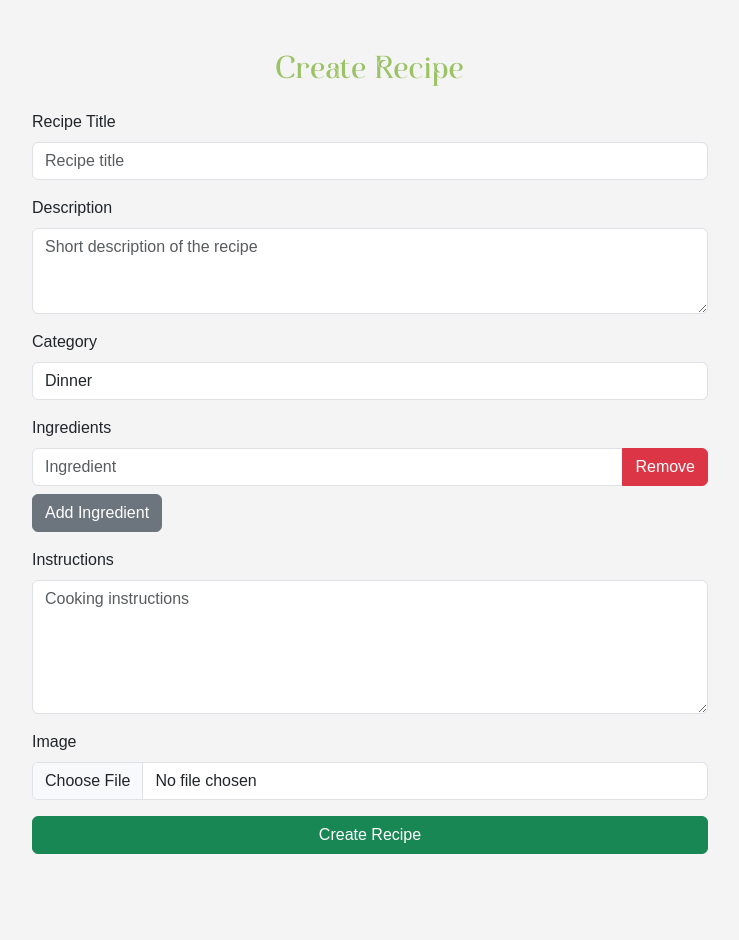
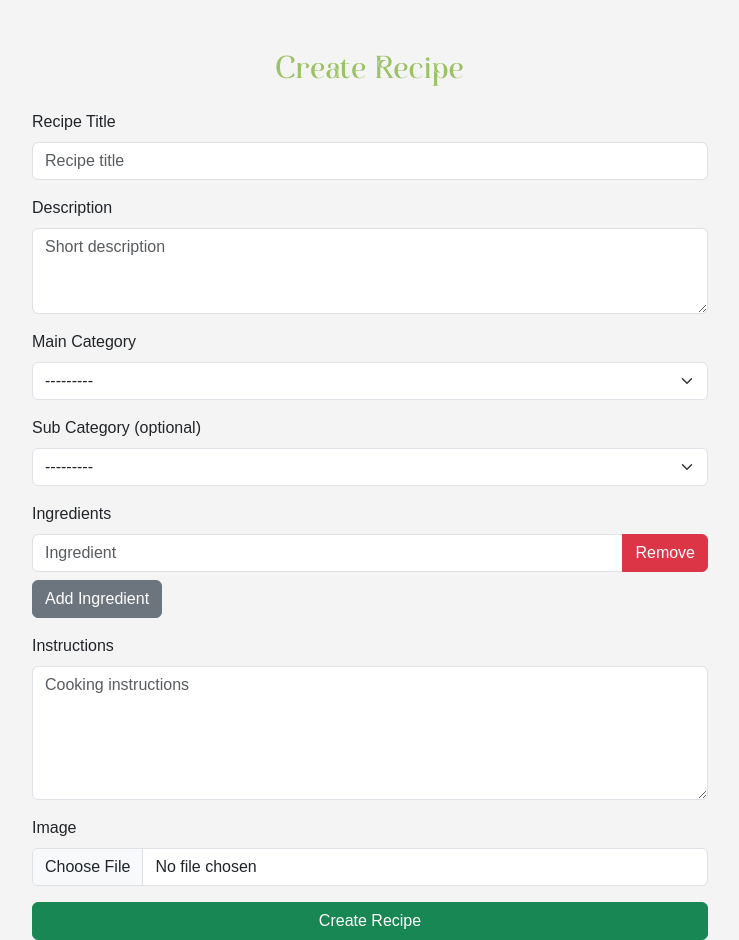
Before and after one commit to Jessica-Stevenson/L6SD_26T1_Recipe_Webiste_Jessica_Stevenson, a Django app: page /recipe/create/ in a window 1280 px wide. Shown: the part 66-1006 px from the top of the page, without its empty margins (270-1009 px from the left). Before the commit the page ends 920 px from the top, so only its background shows below. Run offline with Django 5.2, Linux system fonts and the light colour scheme; a user stored in the database is signed in.

Commit message:
added sub categories

```diff
--- a/recipesite/recipe/forms.py
+++ b/recipesite/recipe/forms.py
@@ -1,40 +1,19 @@
 from django import forms
 from .models import Recipe
 
+# forms.py
+
 class RecipeForm(forms.ModelForm):
-
-    ingredients = forms.CharField(
-        widget=forms.HiddenInput(),
-        required=False
-    )
 
     class Meta:
         model = Recipe
-        fields = ['title', 'description', 'category', 'ingredients', 'instructions', 'image']
+        fields = ['title', 'description', 'ingredients', 'instructions', 'image', 'main_category', 'sub_category']
 
         widgets = {
-            'title': forms.TextInput(attrs={
-                'class': 'form-control',
-                'placeholder': 'Recipe title'
-            }),
-
-            'description': forms.Textarea(attrs={
-                'class': 'form-control',
-                'rows': 3,
-                'placeholder': 'Short description of the recipe'
-            }),
-
-            'instructions': forms.Textarea(attrs={
-                'class': 'form-control',
-                'rows': 5,
-                'placeholder': 'Cooking instructions'
-            }),
-
-            'image': forms.ClearableFileInput(attrs={
-                'class': 'form-control'
-            }),
-
-            'category': forms.Select(attrs={
-                'class': 'form-control'
-            }),
+            'title': forms.TextInput(attrs={'class': 'form-control', 'placeholder': 'Recipe title'}),
+            'description': forms.Textarea(attrs={'class': 'form-control', 'rows': 3, 'placeholder': 'Short description'}),
+            'instructions': forms.Textarea(attrs={'class': 'form-control', 'rows': 5, 'placeholder': 'Cooking instructions'}),
+            'image': forms.ClearableFileInput(attrs={'class': 'form-control'}),
+            'main_category': forms.Select(attrs={'class': 'form-select'}),
+            'sub_category': forms.Select(attrs={'class': 'form-select'}),
         }
--- a/recipesite/recipe/models.py
+++ b/recipesite/recipe/models.py
@@ -11,15 +11,17 @@ def create_profile(sender, instance, created, **kwargs):
     if created:
         Profile.objects.create(user=instance)
 
+class Recipe(models.Model):
+    MAIN_CATEGORIES = [
+        ('daily', 'Daily Recipes'),
+        ('holiday', 'Holidays'),
+        ('health', 'Diet & Health'),
+    ]
 
-class Recipe(models.Model):
-
-    CATEGORY_CHOICES = [
+    SUB_CATEGORIES = [
         ('breakfast', 'Breakfast'),
         ('lunch', 'Lunch'),
         ('dinner', 'Dinner'),
-        ('holiday', 'Holiday'),
-        ('health', 'Health & Diet'),
     ]
 
     user = models.ForeignKey(User, on_delete=models.CASCADE)
@@ -29,11 +31,9 @@ class Recipe(models.Model):
     instructions = models.TextField()
     image = models.ImageField(upload_to='recipes/', blank=True, null=True)
 
-    category = models.CharField(
-        max_length=20,
-        choices=CATEGORY_CHOICES,
-        default='dinner'
-    )
+    # New fields
+    main_category = models.CharField(max_length=20, choices=MAIN_CATEGORIES)
+    sub_category = models.CharField(max_length=20, choices=SUB_CATEGORIES, blank=True, null=True)
 
     created_at = models.DateTimeField(auto_now_add=True)
 
--- a/recipesite/recipe/views.py
+++ b/recipesite/recipe/views.py
@@ -44,25 +44,25 @@ def home_view(request):
     recipes = Recipe.objects.all().order_by('-created_at')
     return render(request, 'home.html', {'recipes': recipes})
 
-def health_diet_view(request):
-    recipes = Recipe.objects.filter(category='health').order_by('-created_at')
-    return render(request, 'food/health_diet.html', {'recipes': recipes})
-
-def holidays_view(request):
-    recipes = Recipe.objects.filter(category='holiday').order_by('-created_at')
-    return render(request, 'food/holidays.html', {'recipes': recipes})
-
 def breakfast_view(request):
-    recipes = Recipe.objects.filter(category='breakfast').order_by('-created_at')
+    recipes = Recipe.objects.filter(main_category='daily', sub_category='breakfast').order_by('-created_at')
     return render(request, 'food/daily/breakfast.html', {'recipes': recipes})
 
 def lunch_view(request):
-    recipes = Recipe.objects.filter(category='lunch').order_by('-created_at')
+    recipes = Recipe.objects.filter(main_category='daily', sub_category='lunch').order_by('-created_at')
     return render(request, 'food/daily/lunch.html', {'recipes': recipes})
 
 def dinner_view(request):
-    recipes = Recipe.objects.filter(category='dinner').order_by('-created_at')
+    recipes = Recipe.objects.filter(main_category='daily', sub_category='dinner').order_by('-created_at')
     return render(request, 'food/daily/dinner.html', {'recipes': recipes})
+
+def holidays_view(request):
+    recipes = Recipe.objects.filter(main_category='holiday').order_by('-created_at')
+    return render(request, 'food/holidays.html', {'recipes': recipes})
+
+def health_diet_view(request):
+    recipes = Recipe.objects.filter(main_category='health').order_by('-created_at')
+    return render(request, 'food/health_diet.html', {'recipes': recipes})
 
 def signup_view(request):
     if request.method == 'POST':
--- a/recipesite/templates/food/create_recipe.html
+++ b/recipesite/templates/food/create_recipe.html
@@ -1,5 +1,4 @@
 {% extends 'base.html' %}
-
 {% block content %}
 
 <div class="container mt-5" style="max-width:700px;">
@@ -21,29 +20,31 @@
         </div>
 
         <div class="mb-3">
-<label class="form-label">Category</label>
-{{ form.category }}
+            <label class="form-label">Main Category</label>
+            {{ form.main_category }}
+        </div>
+
+        <div class="mb-3">
+            <label class="form-label">Sub Category (optional)</label>
+            {{ form.sub_category }}
         </div>
 
         <label class="form-label">Ingredients</label>
 
         <div id="ingredients-container">
-
+            <!-- Initial ingredient row -->
             <div class="input-group mb-2 ingredient-row">
                 <input type="text" class="form-control ingredient-field" placeholder="Ingredient">
-
-    <button type="button" class="btn btn-danger remove-btn">
-        Remove
-    </button>
+                <button type="button" class="btn btn-danger remove-btn">Remove</button>
             </div>
-
         </div>
 
         <button type="button" class="btn btn-secondary mb-3" onclick="addIngredient()">
             Add Ingredient
         </button>
 
-{{ form.ingredients }}
+        <!-- Hidden input for Django form -->
+        <input type="hidden" id="id_ingredients" name="ingredients">
 
         <div class="mb-3">
             <label class="form-label">Instructions</label>
@@ -63,53 +64,41 @@ Create Recipe
 
 </div>
 
+<script>
+function addIngredient() {
+    const container = document.getElementById("ingredients-container");
 
-<script>
-
-function addIngredient(){
-
-    const container = document.getElementById("ingredients-container")
-
-    const row = document.createElement("div")
-    row.className = "input-group mb-2 ingredient-row"
+    const row = document.createElement("div");
+    row.className = "input-group mb-2 ingredient-row";
 
     row.innerHTML = `
         <input type="text" class="form-control ingredient-field" placeholder="Ingredient">
+        <button type="button" class="btn btn-danger remove-btn">Remove</button>
+    `;
 
-        <button type="button" class="btn btn-danger remove-btn">
-            Remove
-        </button>
-    `
-
-    container.appendChild(row)
+    container.appendChild(row);
 }
 
+// Remove ingredient row when Remove button is clicked
+document.addEventListener("click", function(e){
+    if (e.target.classList.contains("remove-btn")) {
+        e.target.parentElement.remove();
+    }
+});
 
-document.addEventListener("click", function(e){
-
-    if(e.target.classList.contains("remove-btn")){
-        e.target.parentElement.remove()
-    }
-
-})
-
-
-document.getElementById("recipeForm").addEventListener("submit", function(){
-
-    const fields = document.querySelectorAll(".ingredient-field")
-
-    let ingredients = []
+// On form submit, gather all ingredient fields into the hidden input
+document.getElementById("recipeForm").addEventListener("submit", function() {
+    const fields = document.querySelectorAll(".ingredient-field");
+    let ingredients = [];
 
     fields.forEach(field => {
-        if(field.value.trim() !== ""){
-            ingredients.push(field.value.trim())
+        if(field.value.trim() !== "") {
+            ingredients.push(field.value.trim());
         }
-    })
+    });
 
-    document.getElementById("id_ingredients").value = ingredients.join("\n")
-
-})
-
+    document.getElementById("id_ingredients").value = ingredients.join("\n");
+});
 </script>
 
 {% endblock %}
```
Also changed, not shown: recipesite/db.sqlite3, recipesite/media/recipes/toast_mPNZq3I.jpg (added), recipesite/recipe/migrations/0005_remove_recipe_category_recipe_main_category_and_more.py (added). Lines whose indentation alone changed are shown as unchanged.
